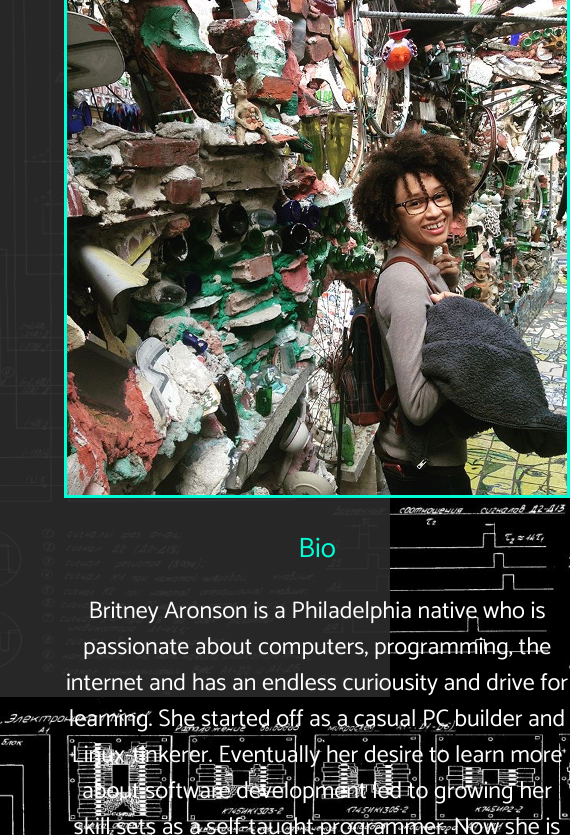
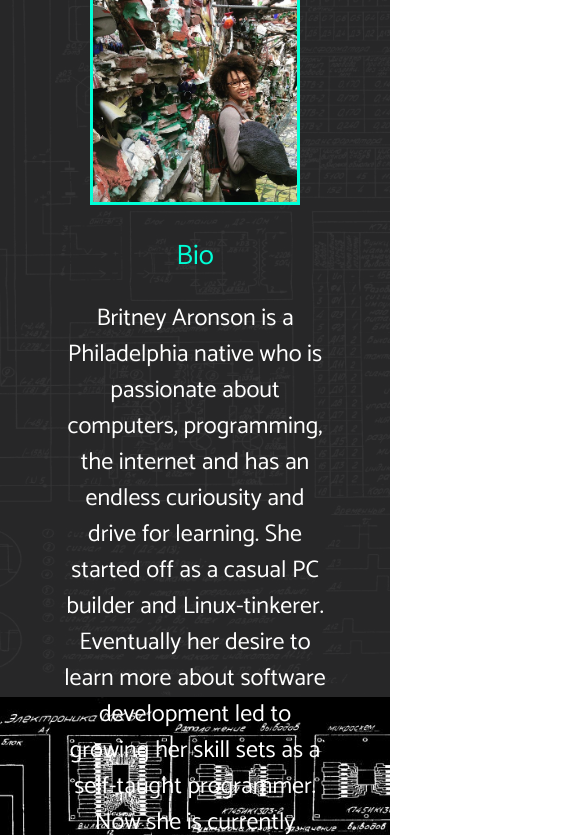
Before and after one commit to baronson11/professional_portfolio, a website: page public/about.html in a window 390 px wide. Shown: the part 147-982 px from the top of the page, 570 px wide, since content can reach past the window. Drawn offline with nearby package versions, Linux system fonts and the light colour scheme; a web font is replaced by a local one.

Commit message:
adjusted image on mobile

```diff
--- a/scss/_mobile.scss
+++ b/scss/_mobile.scss
@@ -61,6 +61,10 @@
     }
   }
 
+  .bio-image {
+    width: 80%;
+  }
+
   .about-info {
     grid-template-areas:
     "bioimage"
```
Also changed, not shown: public/css/main.css.
